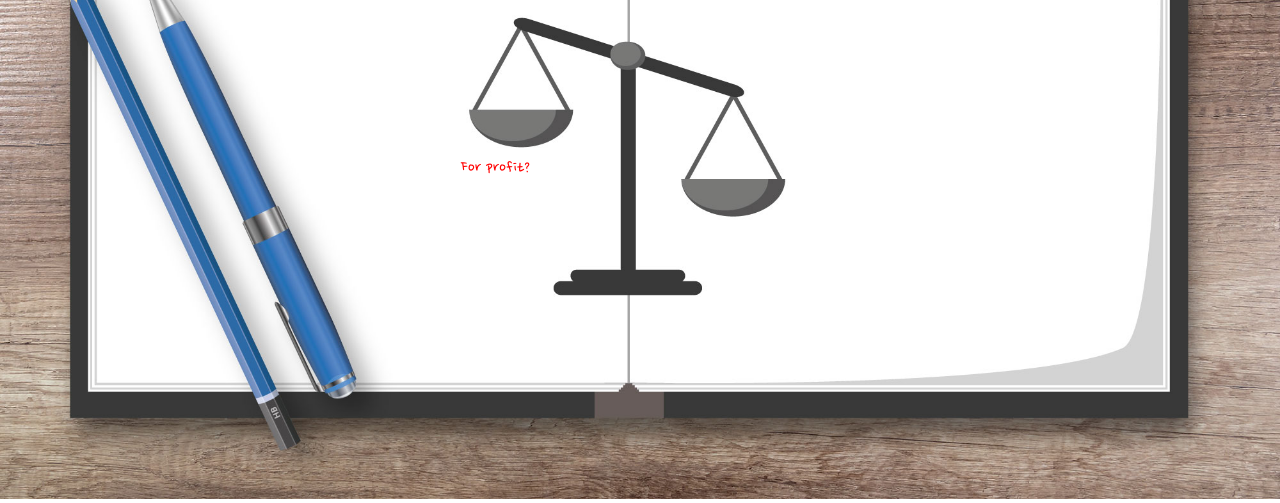
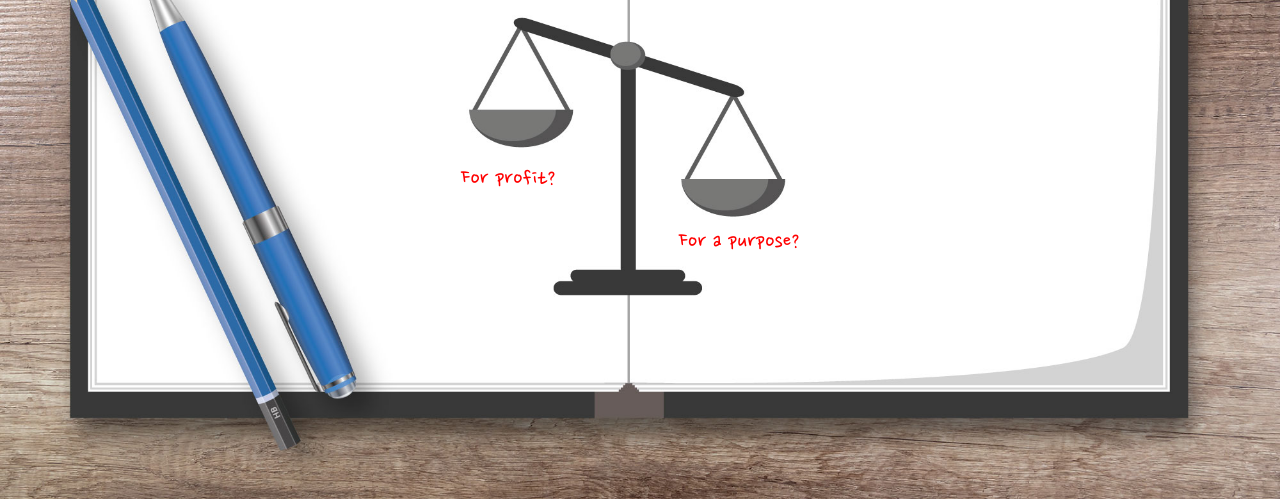
Before and after one commit to nosnikta/testrepo, a plain HTML site: page index.html in a window 1280 px wide. Shown: the part 405-908 px from the top of the page. Drawn offline with Linux system fonts and the light colour scheme; a web font is replaced by a local one.

Commit message:
Commit on the Monday

```diff
--- a/index.html
+++ b/index.html
@@ -88,8 +88,15 @@
 			top: 60%;
 		}
 
+		#forAPurpose {
+			position: absolute;
+			z-index: 20;
+			left: 53%;
+			top: 67%;
+		}
+
 		.redText {
-			color: red;
+			color: red!important;
 		}
 
 		@media(max-width:1100px) and (min-width: 801px) {
@@ -105,7 +112,13 @@
 			font-weight: 500;
 			font-size: 2.2em;
 			font-family: 'Nanum Pen Script', cursive;
-		}
+			}
+
+			.normalText {
+			color: #333333;
+			font-size: 1.5em;
+			font-family: 'Nanum Pen Script', cursive;
+			}
 
 		}
 
@@ -143,7 +156,10 @@
 			<p class="normalText">Ethics of Care</p>
 		</div>
 		<div id="forProfit">
-			<p class="redText normalText">For profit?</p>
+			<p class="normalText redText">For profit?</p>
+		</div>
+		<div id="forAPurpose">
+			<p class="normalText redText">For a purpose?</p>
 		</div>
 
 
```
